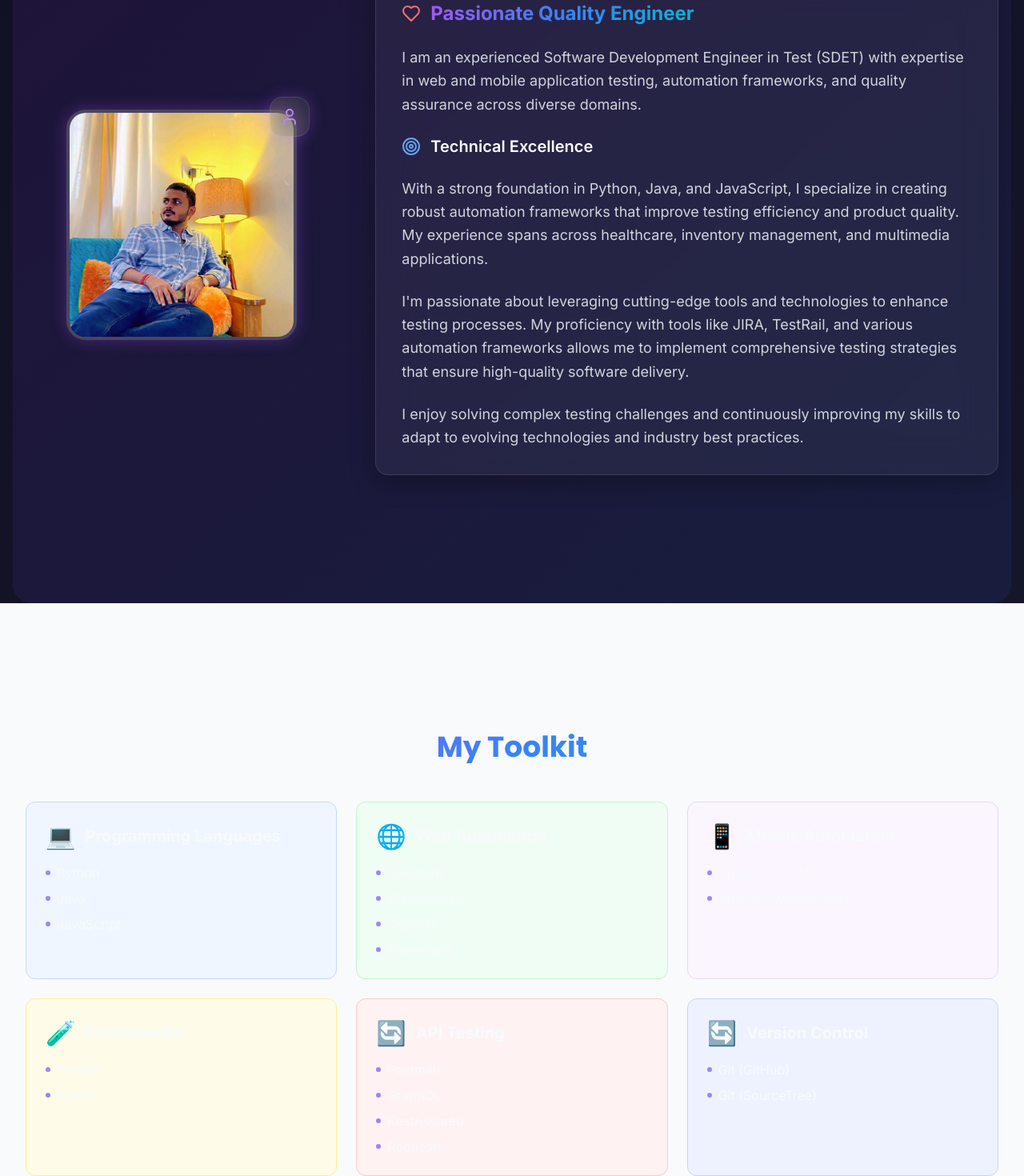
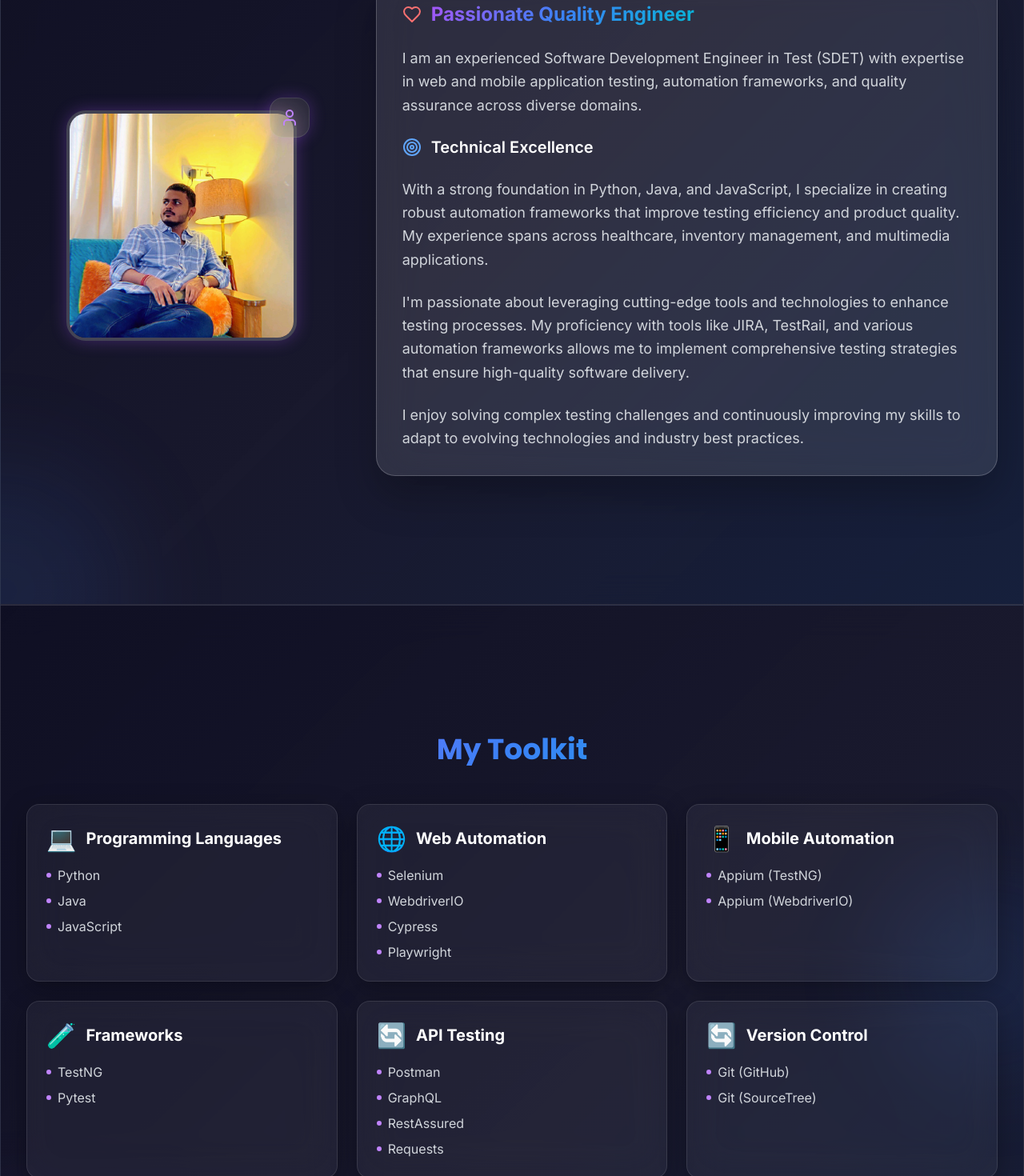
Before and after one commit to lokeshdarne/lovable-coder-portfolio-site, a React (Vite) app: page / in a window 1280 px wide. Shown: the part 1080-2550 px from the top of the page at 80% size. Built offline with nearby package versions, Linux system fonts and the light colour scheme.

Commit message:
Fix: Improve UI consistency and glass effect
Apply glass effect across the website, address dark/light theme inconsistencies, and improve overall UI consistency.

```diff
--- a/src/components/AboutSection.tsx
+++ b/src/components/AboutSection.tsx
@@ -30,13 +30,17 @@ const AboutSection = () => {
   }, []);
 
   return (
-    <section id="about" className="py-20 relative">
-      <div className="absolute inset-0 bg-gradient-to-br from-purple-900/20 to-blue-900/20 rounded-3xl mx-4"></div>
+    <section id="about" className="py-20 relative dark-glass-section">
+      <div className="absolute inset-0 overflow-hidden">
+        <div className="absolute -top-40 -right-40 w-80 h-80 bg-purple-500/10 rounded-full blur-3xl floating-animation" />
+        <div className="absolute -bottom-40 -left-40 w-80 h-80 bg-blue-500/10 rounded-full blur-3xl floating-animation" style={{animationDelay: '3s'}} />
+      </div>
+
       <div className="section-container relative z-10">
         <h2 className="section-title">About Me</h2>
 
         <div className="flex flex-col lg:flex-row items-center justify-between gap-12">
-          <div className="w-full lg:w-1/3 flex justify-center">
+          <div className="w-full lg:w-1/3 flex justify-center animate-on-scroll">
             <div className="relative">
               <Avatar className="w-72 h-72 rounded-3xl shadow-2xl border-4 border-white/20 overflow-hidden glow-effect">
                 <AvatarImage src="/lovable-uploads/7a608944-1d68-46e3-aec4-ae9f15702de9.png" alt="Lokesh Darne" className="h-full w-full object-cover" />
@@ -52,7 +56,7 @@ const AboutSection = () => {
             ref={sectionRef}
             className="w-full lg:w-2/3 animate-on-scroll"
           >
-            <div className="glass-card p-8 rounded-3xl">
+            <div className="glass-panel p-8">
               <div className="flex items-center mb-6">
                 <Heart className="text-red-400 mr-3" size={24} />
                 <h3 className="text-2xl font-bold gradient-text">Passionate Quality Engineer</h3>
--- a/src/components/EducationSection.tsx
+++ b/src/components/EducationSection.tsx
@@ -31,22 +31,26 @@ const EducationSection = () => {
   }, []);
 
   return (
-    <section id="education" className="py-20 bg-white">
-      <div className="section-container">
+    <section id="education" className="py-20 dark-glass-section">
+      <div className="absolute inset-0 overflow-hidden">
+        <div className="absolute top-1/2 left-1/2 transform -translate-x-1/2 -translate-y-1/2 w-96 h-96 bg-blue-500/10 rounded-full blur-3xl floating-animation" />
+      </div>
+
+      <div className="section-container relative z-10">
         <h2 className="section-title">Education</h2>
 
         <div
           className="max-w-2xl mx-auto animate-on-scroll"
           ref={sectionRef}
         >
-          <div className="bg-white rounded-lg border border-gray-200 p-6 shadow-md hover:shadow-lg transition-shadow">
+          <div className="glass-panel p-6 hover:glow-effect transition-all duration-300">
             <div className="flex items-center mb-3">
-              <GraduationCap size={24} className="text-portfolio-purple mr-3" />
-              <h3 className="text-xl font-bold">B.E. in Electrical Engineering</h3>
+              <GraduationCap size={24} className="text-purple-400 mr-3" />
+              <h3 className="text-xl font-bold text-white">B.E. in Electrical Engineering</h3>
             </div>
             <div className="ml-9">
-              <p className="text-lg mb-2">Pune University</p>
-              <div className="flex items-center text-gray-600">
+              <p className="text-lg mb-2 gradient-text">Pune University</p>
+              <div className="flex items-center text-gray-300">
                 <Calendar size={16} className="mr-2" />
                 <span>Graduated with honors</span>
               </div>
@@ -54,7 +58,7 @@ const EducationSection = () => {
           </div>
 
           <div className="mt-8 text-center">
-            <p className="text-lg text-gray-600">
+            <p className="text-lg text-gray-300">
               Continuously expanding knowledge through professional certifications and courses.
             </p>
           </div>
--- a/src/components/Footer.tsx
+++ b/src/components/Footer.tsx
@@ -6,14 +6,14 @@ const Footer = () => {
   const currentYear = new Date().getFullYear();
 
   return (
-    <footer className="bg-gray-900 text-white py-10">
-      <div className="section-container">
+    <footer className="dark-glass-section border-t border-white/10">
+      <div className="section-container py-10">
         <div className="flex flex-col items-center">
-          <h3 className="text-2xl font-bold mb-6">Lokesh Darne</h3>
+          <h3 className="text-2xl font-bold mb-6 gradient-text">Lokesh Darne</h3>
 
-          <div className="text-gray-400 text-center mb-6">
+          <div className="text-gray-300 text-center mb-6">
             <p>Software Development Engineer in Test (SDET)</p>
-            <p>Automating quality, one test at a time</p>
+            <p className="text-gray-400">Automating quality, one test at a time</p>
           </div>
 
           <div className="flex justify-center space-x-6 mb-8">
@@ -21,7 +21,7 @@ const Footer = () => {
               href="https://linkedin.com/in/lokeshdarne"
               target="_blank"
               rel="noopener noreferrer"
-              className="text-gray-400 hover:text-white transition-colors"
+              className="glass-card px-4 py-2 text-gray-300 hover:text-white transition-all duration-300 hover:glow-effect"
               aria-label="LinkedIn"
             >
               LinkedIn
@@ -30,24 +30,24 @@ const Footer = () => {
               href="https://github.com/lokeshdarne"
               target="_blank"
               rel="noopener noreferrer"
-              className="text-gray-400 hover:text-white transition-colors"
+              className="glass-card px-4 py-2 text-gray-300 hover:text-white transition-all duration-300 hover:glow-effect"
               aria-label="GitHub"
             >
               GitHub
             </a>
             <a
               href="mailto:lokeshdarne@gmail.com"
-              className="text-gray-400 hover:text-white transition-colors"
+              className="glass-card px-4 py-2 text-gray-300 hover:text-white transition-all duration-300 hover:glow-effect"
               aria-label="Email"
             >
               Email
             </a>
           </div>
 
-          <div className="text-sm text-gray-500">
+          <div className="text-sm text-gray-400">
             <p className="flex items-center justify-center">
               &copy; {currentYear} Lokesh Darne. All rights reserved. Made with
-              <Heart size={14} className="mx-1 text-red-500" />
+              <Heart size={14} className="mx-1 text-red-400" />
             </p>
           </div>
         </div>
--- a/src/components/SkillsSection.tsx
+++ b/src/components/SkillsSection.tsx
@@ -44,84 +44,89 @@ const SkillsSection = () => {
       title: "Programming Languages",
       skills: ["Python", "Java", "JavaScript"],
       icon: "💻",
-      color: "bg-blue-50 border-blue-200"
+      color: "glass-card border-blue-500/20"
     },
     {
       title: "Web Automation",
       skills: ["Selenium", "WebdriverIO", "Cypress", "Playwright"],
       icon: "🌐",
-      color: "bg-green-50 border-green-200"
+      color: "glass-card border-green-500/20"
     },
     {
       title: "Mobile Automation",
       skills: ["Appium (TestNG)", "Appium (WebdriverIO)"],
       icon: "📱",
-      color: "bg-purple-50 border-purple-200"
+      color: "glass-card border-purple-500/20"
     },
     {
       title: "Frameworks",
       skills: ["TestNG", "Pytest"],
       icon: "🧪",
-      color: "bg-yellow-50 border-yellow-200"
+      color: "glass-card border-yellow-500/20"
     },
     {
       title: "API Testing",
       skills: ["Postman", "GraphQL", "RestAssured", "Requests"],
       icon: "🔄",
-      color: "bg-red-50 border-red-200"
+      color: "glass-card border-red-500/20"
     },
     {
       title: "Version Control",
       skills: ["Git (GitHub)", "Git (SourceTree)"],
       icon: "🔄",
-      color: "bg-indigo-50 border-indigo-200"
+      color: "glass-card border-indigo-500/20"
     },
     {
       title: "Databases",
       skills: ["MySQL", "Hasura"],
       icon: "🗃️",
-      color: "bg-teal-50 border-teal-200"
+      color: "glass-card border-teal-500/20"
     },
     {
       title: "Project Management",
       skills: ["JIRA", "Zenhub"],
       icon: "📊",
-      color: "bg-orange-50 border-orange-200"
+      color: "glass-card border-orange-500/20"
     },
     {
       title: "Cloud",
       skills: ["AWS", "GCP", "Firebase", "SeeTest.io"],
       icon: "☁️",
-      color: "bg-cyan-50 border-cyan-200"
+      color: "glass-card border-cyan-500/20"
     },
     {
       title: "GenAI Tools",
       skills: ["LM Studio", "Ollama", "Autogen", "Langchain"],
       icon: "🤖",
-      color: "bg-pink-50 border-pink-200"
+      color: "glass-card border-pink-500/20"
     }
   ];
 
   return (
-    <section id="skills" className="py-20 bg-gray-50">
-      <div className="section-container" ref={sectionRef}>
+    <section id="skills" className="py-20 dark-glass-section">
+      <div className="absolute inset-0 overflow-hidden">
+        <div className="absolute top-1/4 -right-20 w-60 h-60 bg-blue-500/10 rounded-full blur-3xl floating-animation" />
+        <div className="absolute bottom-1/4 -left-20 w-60 h-60 bg-purple-500/10 rounded-full blur-3xl floating-animation" style={{animationDelay: '4s'}} />
+      </div>
+
+      <div className="section-container relative z-10" ref={sectionRef}>
         <h2 className="section-title">My Toolkit</h2>
 
         <div className="grid grid-cols-1 md:grid-cols-2 lg:grid-cols-3 gap-6">
           {skillCategories.map((category, index) => (
             <div
               key={index}
-              className={`skill-card p-6 rounded-lg shadow-skill border ${category.color} animate-on-scroll`}
+              className={`skill-card p-6 ${category.color} animate-on-scroll hover:glow-effect`}
               style={{animationDelay: `${index * 100}ms`}}
             >
               <div className="flex items-center mb-4">
                 <span className="text-3xl mr-3">{category.icon}</span>
-                <h3 className="text-xl font-bold">{category.title}</h3>
+                <h3 className="text-xl font-bold text-white">{category.title}</h3>
               </div>
               <ul className="space-y-2">
                 {category.skills.map((skill, skillIndex) => (
-                  <li key={skillIndex} className="flex items-center">
-                    <span className="w-1.5 h-1.5 bg-portfolio-purple rounded-full mr-2"></span>
+                  <li key={skillIndex} className="flex items-center text-gray-300">
+                    <span className="w-1.5 h-1.5 bg-purple-400 rounded-full mr-2"></span>
                     {skill}
                   </li>
                 ))}
--- a/src/index.css
+++ b/src/index.css
@@ -72,6 +72,11 @@
   box-shadow: 0 8px 32px rgba(0, 0, 0, 0.3);
 }
 
+.glass-panel {
+  @apply backdrop-blur-xl bg-white/10 border border-white/20 rounded-3xl;
+  box-shadow: 0 25px 50px rgba(0, 0, 0, 0.25);
+}
+
 .glow-effect {
   box-shadow: 0 0 20px rgba(168, 85, 247, 0.3);
 }
@@ -127,3 +132,10 @@
   mask: linear-gradient(#fff 0 0) padding-box, linear-gradient(#fff 0 0);
   mask-composite: exclude;
 }
+
+.dark-glass-section {
+  @apply relative;
+  background: linear-gradient(135deg, rgba(15, 15, 35, 0.9) 0%, rgba(26, 26, 46, 0.8) 50%, rgba(22, 33, 62, 0.9) 100%);
+  backdrop-filter: blur(20px);
+  border: 1px solid rgba(255, 255, 255, 0.1);
+}
```
Also changed, not shown: src/components/ExperienceSection.tsx (+20 -12 lines), src/components/PersonalProjectsSection.tsx (+13 -8 lines), src/components/ProjectsSection.tsx (+15 -10 lines).
